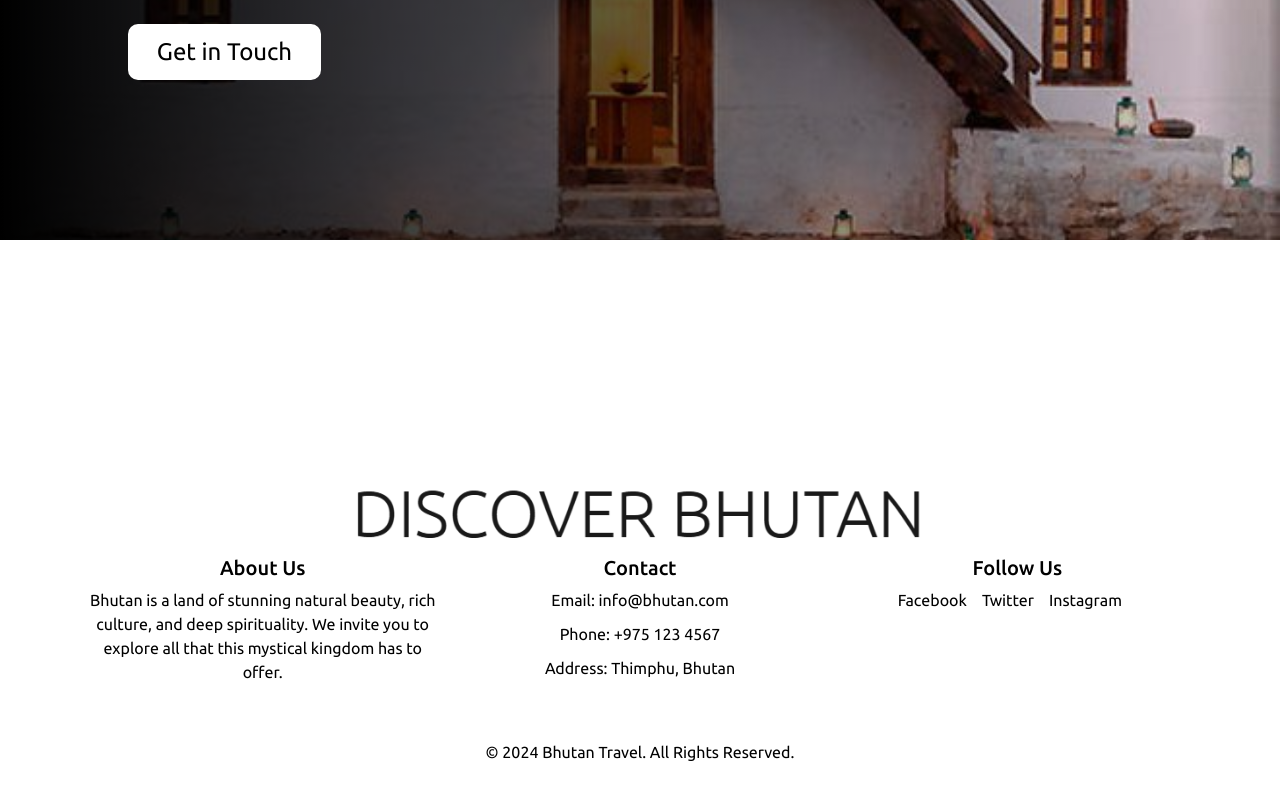
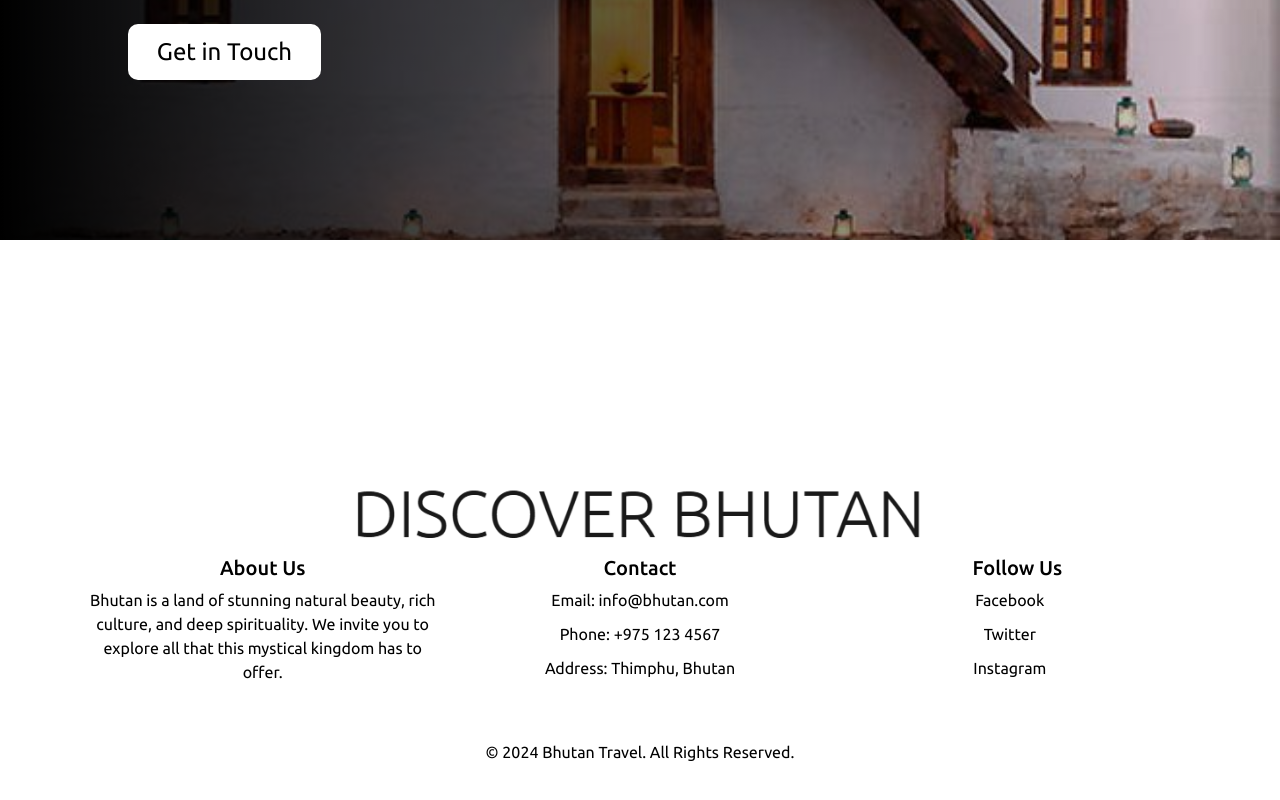
Before and after one commit to thubten1234/DiscoveerBhutan, a React (Vite) app: page / in a window 1280 px wide. Shown: the part 4194-4994 px from the top of the page. Built offline with nearby package versions, Linux system fonts and the light colour scheme.

Commit message:
draft comfirmation

```diff
--- a/src/components/Footer.tsx
+++ b/src/components/Footer.tsx
@@ -64,6 +64,9 @@ function Footer() {
             <Col xs={12} md={4} className="footer-column">
               <h5>Follow Us</h5>
               <div className="social-links">
+                <ul>
+                  <li>
+                    {" "}
                     <a
                       href="https://facebook.com"
                       target="_blank"
@@ -71,6 +74,8 @@ function Footer() {
                     >
                       Facebook
                     </a>
+                  </li>
+                  <li>
                     <a
                       href="https://twitter.com"
                       target="_blank"
@@ -78,6 +83,9 @@ function Footer() {
                     >
                       Twitter
                     </a>
+                  </li>
+                  <li>
+                    {" "}
                     <a
                       href="https://instagram.com"
                       target="_blank"
@@ -85,6 +93,8 @@ function Footer() {
                     >
                       Instagram
                     </a>
+                  </li>
+                </ul>
               </div>
             </Col>
           </Row>
```
Lines whose indentation alone changed are shown as unchanged.
